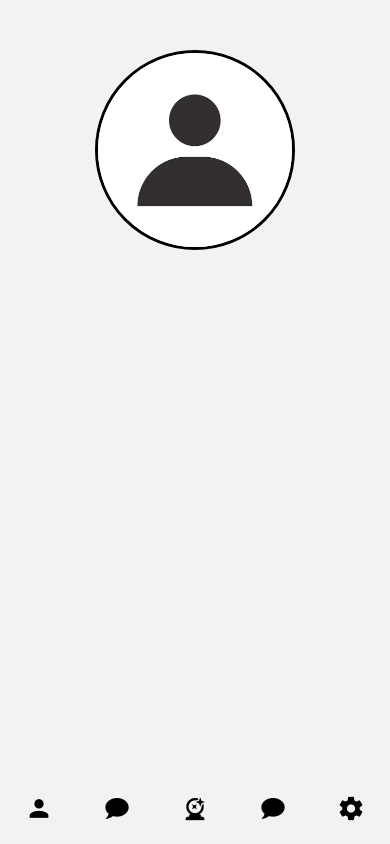
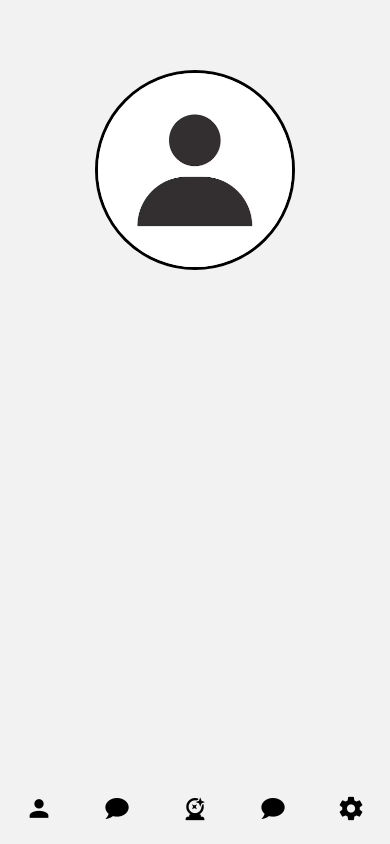
Before and after one commit to Desire323/Frontend-app-react-native, a React Native app: screen /Profile in a window 390 px wide. Built offline with nearby package versions, Linux system fonts and the light colour scheme.

Commit message:
Update styles in Profile component

```diff
--- a/components/Profile.js
+++ b/components/Profile.js
@@ -36,7 +36,8 @@ const styles = StyleSheet.create({
         alignItems: 'center',
     },
     profile: {
-        margin: 50,
+        marginTop: 70,
+        marginBottom: 25,
         width: 200,
         height: 200,
         borderRadius: 200 / 2,
```
